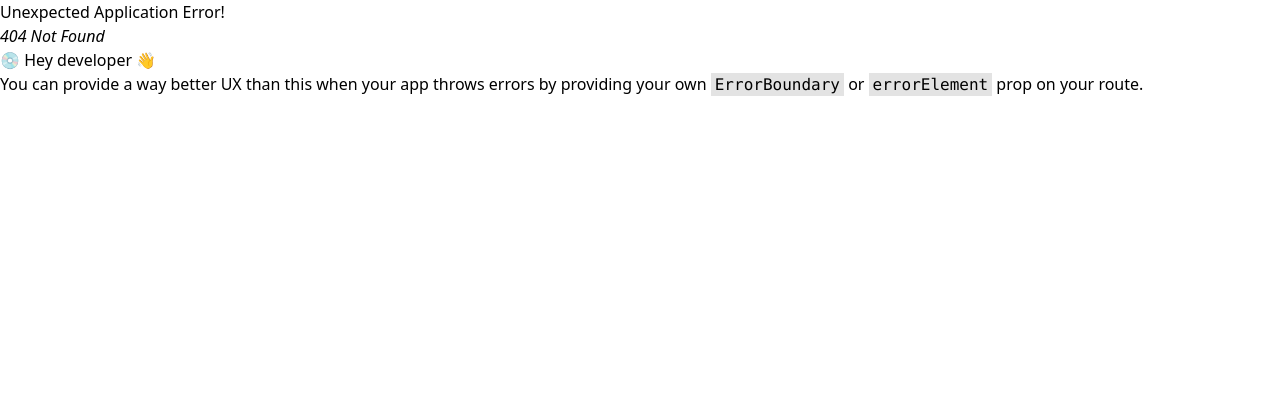
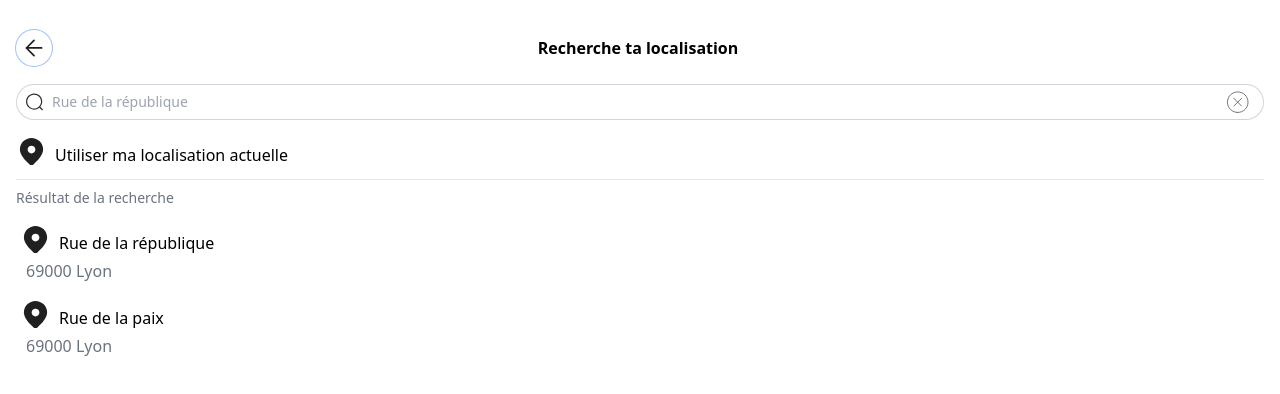
Before and after one commit to paul-ohl/EthiStyle, a React (Vite) app in the folder front/: page /location-manual in a window 1280 px wide. Before the commit this address had no page. Shown: the top 394 px of the page. Built offline with nearby package versions, Linux system fonts and the light colour scheme; sample sign-in values are in the browser's storage.

Commit message:
fix: Integrated register pages into React Router

```diff
--- a/front/src/app/pages/login_register/gps_localisation.tsx
+++ b/front/src/app/pages/login_register/gps_localisation.tsx
@@ -1,5 +1,6 @@
 import { ButtonPrimary } from 'components/atoms/button';
 import React from 'react';
+import { useNavigate } from 'react-router-dom';
 
 const GpsLocalisation: React.FC = () => {
   function getLocation() {
@@ -7,15 +8,17 @@ const GpsLocalisation: React.FC = () => {
   }
   function success(pos: GeolocationPosition) {
     const crd = pos.coords;
+    const navigate = useNavigate();
 
     console.log("Your current position is:");
     console.log(`Latitude : ${crd.latitude}`);
     console.log(`Longitude: ${crd.longitude}`);
     console.log(`More or less ${crd.accuracy} meters.`);
+    navigate('/', { replace: true });
   }
 
   return (
-    <div className="flex flex-col items-center justify-center h-screen">
+    <div className="flex flex-col items-center justify-center h-screen font-poppins">
       <div className="bg-orange-50 w-28 h-28 rounded-full flex items-center justify-center">
         <svg width="63" height="63" viewBox="0 0 63 63" fill="none" xmlns="http://www.w3.org/2000/svg">
           <mask id="mask0_16_1525" maskUnits="userSpaceOnUse" x="4" y="4" width="55" height="54">
@@ -28,10 +31,12 @@ const GpsLocalisation: React.FC = () => {
           </g>
         </svg>
       </div>
-      <h1 className="text-2xl font-bold mt-10">Quelle est ta localisation ?</h1>
-      <p className="text-base m-8 text-center">Nous avons besoin de ta localisation pour te proposer la recherche à proximité et rendre les transactions plus écologique</p>
-      <ButtonPrimary onClick={getLocation}>Activer la localisation</ButtonPrimary>
-      <p className='mt-6 underline decoration-gray-700 text-gray-700'><a href='#'>Ajouter la localisation manuellement</a></p>
+      <h1 className="text-xl font-semibold mt-10">Quelle est ta localisation ?</h1>
+      <p className="text-sm m-8 text-gray-700 text-center">Nous avons besoin de ta localisation pour te proposer la recherche à proximité et rendre les transactions plus écologique</p>
+      <div className='px-8'>
+        <ButtonPrimary className='bg-cyan-800' onClick={getLocation}>Activer la localisation</ButtonPrimary>
+        <p className='mt-6 text-center underline decoration-gray-700 text-gray-700'><a href='/location-manual'>Ajouter la localisation manuellement</a></p>
+      </div>
     </div>
   );
 };
--- a/front/src/app/pages/login_register/manual_localisation.tsx
+++ b/front/src/app/pages/login_register/manual_localisation.tsx
@@ -1,11 +1,13 @@
 import { useState } from "react";
+import { useNavigate } from "react-router-dom";
 
 export function ManualLocalisation() {
     const [address, setAddress] = useState("");
+    const navigate = useNavigate();
 
     return (
-        <div className="p-7">
-            <div className="w-full justify-between flex items-center">
+        <div className="p-4 pt-5">
+            <div className="w-full my-2 justify-between flex items-center">
                 <div className="w-9 h-9 rounded-full ring-1 ring-grey-800 flex justify-center items-center">
                     <svg width="26" height="26" viewBox="0 0 26 26" fill="none" xmlns="http://www.w3.org/2000/svg">
                         <path d="M12.9999 5.4165L5.41658 12.9998M5.41658 12.9998L12.9999 20.5832M5.41658 12.9998L20.5833 12.9998" stroke="#202020" strokeWidth="1.75" strokeLinecap="round" strokeLinejoin="round" />
@@ -47,17 +49,30 @@ export function ManualLocalisation() {
             </div>
             <hr className="mt-3 mb-2" />
             <div className="w-full justify-between flex flex-col">
-                <p className="text-base mb-2 text-gray-500 font-md">Résultat de la recherche</p>
-                <div className="flex flex-col ml-1 my-2">
-                    <div className="flex flex-row items-end">
-                        <svg width="31" height="31" viewBox="0 0 31 31" fill="none" xmlns="http://www.w3.org/2000/svg">
-                            <path d="M17.7397 28.179C21.1168 25.2069 27.125 19.1347 27.125 13.5625C27.125 10.4794 25.9002 7.52249 23.7201 5.34238C21.54 3.16227 18.5831 1.9375 15.5 1.9375C12.4169 1.9375 9.45999 3.16227 7.27988 5.34238C5.09977 7.52249 3.875 10.4794 3.875 13.5625C3.875 19.1347 9.88125 25.2069 13.2603 28.179C13.8766 28.7291 14.6738 29.0332 15.5 29.0332C16.3262 29.0332 17.1234 28.7291 17.7397 28.179ZM11.625 13.5625C11.625 12.5348 12.0333 11.5492 12.76 10.8225C13.4867 10.0958 14.4723 9.6875 15.5 9.6875C16.5277 9.6875 17.5133 10.0958 18.24 10.8225C18.9667 11.5492 19.375 12.5348 19.375 13.5625C19.375 14.5902 18.9667 15.5758 18.24 16.3025C17.5133 17.0292 16.5277 17.4375 15.5 17.4375C14.4723 17.4375 13.4867 17.0292 12.76 16.3025C12.0333 15.5758 11.625 14.5902 11.625 13.5625Z" fill="#202020" />
-                        </svg>
-                        <p className="ml-2">Rue de la république</p>
-                    </div>
-                    <p className="text-base text-gray-500 mt-2 ml-1.5">69000 Lyon</p>
-                </div>
+                <p className="text-sm mb-2 text-gray-500 font-md">Résultat de la recherche</p>
+                {locations.map((location) => (
+                    <button onClick={() => navigate('/', { replace: true })} key={location.street + location.city} className="flex flex-col text-left ml-1 my-2">
+                        <div className="flex flex-row items-end">
+                            <svg width="31" height="31" viewBox="0 0 31 31" fill="none" xmlns="http://www.w3.org/2000/svg">
+                                <path d="M17.7397 28.179C21.1168 25.2069 27.125 19.1347 27.125 13.5625C27.125 10.4794 25.9002 7.52249 23.7201 5.34238C21.54 3.16227 18.5831 1.9375 15.5 1.9375C12.4169 1.9375 9.45999 3.16227 7.27988 5.34238C5.09977 7.52249 3.875 10.4794 3.875 13.5625C3.875 19.1347 9.88125 25.2069 13.2603 28.179C13.8766 28.7291 14.6738 29.0332 15.5 29.0332C16.3262 29.0332 17.1234 28.7291 17.7397 28.179ZM11.625 13.5625C11.625 12.5348 12.0333 11.5492 12.76 10.8225C13.4867 10.0958 14.4723 9.6875 15.5 9.6875C16.5277 9.6875 17.5133 10.0958 18.24 10.8225C18.9667 11.5492 19.375 12.5348 19.375 13.5625C19.375 14.5902 18.9667 15.5758 18.24 16.3025C17.5133 17.0292 16.5277 17.4375 15.5 17.4375C14.4723 17.4375 13.4867 17.0292 12.76 16.3025C12.0333 15.5758 11.625 14.5902 11.625 13.5625Z" fill="#202020" />
+                            </svg>
+                            <p className="ml-2">{location.street}</p>
+                        </div>
+                        <p className="text-base text-gray-500 mt-1 ml-1.5">{location.city}</p>
+                    </button>
+                ))}
             </div>
         </div>
     );
 }
+
+const locations = [
+    {
+        street: 'Rue de la république',
+        city: '69000 Lyon',
+    },
+    {
+        street: 'Rue de la paix',
+        city: '69000 Lyon',
+    }
+]
--- a/front/src/app/pages/login_register/register.tsx
+++ b/front/src/app/pages/login_register/register.tsx
@@ -3,7 +3,7 @@ import Input from "components/atoms/input";
 import ProfilePicUpload from "components/organisms/profile-pic-upload";
 import { useEffect, useState } from "react";
 
-export function Register() {
+export function Register({ handleRegister }: { handleRegister: () => void }) {
   const [email, setEmail] = useState("");
   const [emailError, setEmailError] = useState("");
 
@@ -79,7 +79,12 @@ export function Register() {
           />
         </div>
         <div className="mt-11 mx-auto flex flex-col text-center">
-          <ButtonPrimary className="bg-cyan-800 mx-auto mb-4">Etape suivante</ButtonPrimary>
+          <ButtonPrimary
+            onClick={() => { handleRegister() }}
+            className="bg-cyan-800 mx-auto mb-4"
+          >
+            Etape suivante
+          </ButtonPrimary>
           <a href="/">Annuler</a>
         </div>
       </form>
--- a/front/src/app/pages/main_page/main_page.tsx
+++ b/front/src/app/pages/main_page/main_page.tsx
@@ -22,7 +22,7 @@ export const MainPage = () => {
       {selectedTab == SelectedTab.Search &&
         <SearchTab searchTerms={searchTerms} setSearchTerms={setSearchTerms} />}
       {selectedTab == SelectedTab.Notifications &&
-        <p className='text-center w-full mt-36 text-xl font-raleway'>Notifications</p>}
+        <p className='text-center w-full mt-36 text-xl font-raleway'>Vous n'avez pas de notifications pour le moment...</p>}
       {selectedTab == SelectedTab.Profile &&
         <Profile />}
       <div className="fixed w-full bottom-6">
--- a/front/src/app/profile_page/profile.tsx
+++ b/front/src/app/profile_page/profile.tsx
@@ -16,8 +16,8 @@ export function Profile() {
           <p className="text-sm -translate-y-0.5 text-gray-700">{grade.current.toFixed(1)}</p>
           <div className="flex-row flex ml-1">
             {[1, 2, 3, 4, 5].map((i) => (
-              <svg className="mx-0.5" width="16" height="15" viewBox="0 0 16 15" fill="none" xmlns="http://www.w3.org/2000/svg">
-                <path d="M8.23672 0.247071L10.2375 4.98259L15.3598 5.42264C15.715 5.45332 15.8596 5.89659 15.5899 6.12994L11.7046 9.49607L12.8689 14.5037C12.9496 14.8517 12.5726 15.1254 12.2674 14.9405L7.86531 12.2857L3.46325 14.9405C3.15724 15.1246 2.78098 14.8509 2.86173 14.5037L4.02602 9.49607L0.139911 6.12913C-0.129767 5.89578 0.0139536 5.45251 0.370026 5.42183L5.4923 4.98178L7.49309 0.247071C7.63196 -0.0823569 8.09785 -0.0823569 8.23672 0.247071L8.23672 0.247071Z" fill={(i <= grade.current) ? "#ECA61B" : ""} stroke="#ECA61B" stroke-width={(i > grade.current) ? "1" : "0"} />
+              <svg key={i} className="mx-0.5" width="16" height="15" viewBox="0 0 16 15" fill="none" xmlns="http://www.w3.org/2000/svg">
+                <path d="M8.23672 0.247071L10.2375 4.98259L15.3598 5.42264C15.715 5.45332 15.8596 5.89659 15.5899 6.12994L11.7046 9.49607L12.8689 14.5037C12.9496 14.8517 12.5726 15.1254 12.2674 14.9405L7.86531 12.2857L3.46325 14.9405C3.15724 15.1246 2.78098 14.8509 2.86173 14.5037L4.02602 9.49607L0.139911 6.12913C-0.129767 5.89578 0.0139536 5.45251 0.370026 5.42183L5.4923 4.98178L7.49309 0.247071C7.63196 -0.0823569 8.09785 -0.0823569 8.23672 0.247071L8.23672 0.247071Z" fill={(i <= grade.current) ? "#ECA61B" : ""} stroke="#ECA61B" strokeWidth={(i > grade.current) ? "1" : "0"} />
               </svg>
             ))}
           </div>
--- /dev/null
+++ b/front/src/app/routes/logout.tsx
@@ -0,0 +1,14 @@
+import { useAuth } from "app/provider/auth_provider";
+import { useNavigate } from "react-router-dom";
+
+export const LogoutRoute = () => {
+  const { setToken } = useAuth();
+  const navigate = useNavigate();
+
+  const handleLogout = () => {
+    setToken(null);
+    navigate("/", { replace: true });
+  };
+
+  return <button onClick={handleLogout}>Logout</button>;
+}
--- /dev/null
+++ b/front/src/app/routes/register.tsx
@@ -0,0 +1,15 @@
+import { Register } from "app/pages/login_register/register";
+import { useAuth } from "app/provider/auth_provider";
+import { useNavigate } from "react-router-dom";
+
+export const RegisterRoute = () => {
+  const { setToken } = useAuth();
+  const navigate = useNavigate();
+
+  const handleRegister = () => {
+    setToken("token");
+    navigate("/location-gps", { replace: true });
+  };
+
+  return <Register handleRegister={handleRegister} />;
+}
```
Also changed, not shown: front/src/app/routes/index.tsx (+15 -3 lines).
